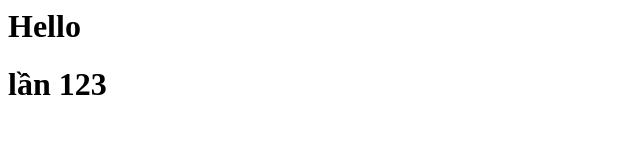
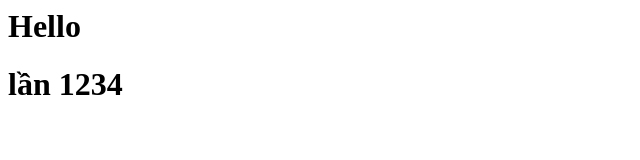
Before and after one commit to minhtriet2903/Try_Jenkins, a plain HTML site: page index.html in a window 1280 px wide. Shown: the full height of the page, 0-640 px from the left. Drawn offline with Linux system fonts and the light colour scheme.

Commit message:
first commit 5

```diff
--- a/index.html
+++ b/index.html
@@ -1,2 +1,2 @@
 <h1>Hello</h1>
-<h1>lần 123</h1>
+<h1>lần 1234</h1>
```
